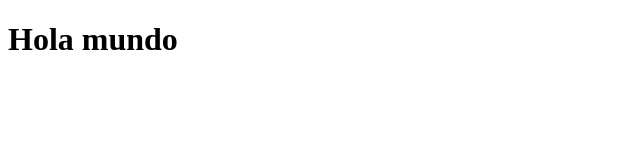
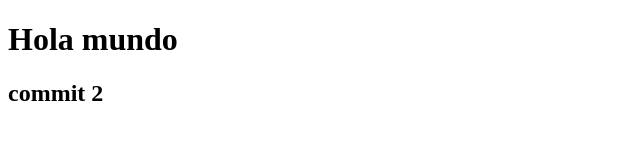
Before and after one commit to JoseSalas12/Prueba_Git, a plain HTML site: page index.html in a window 1280 px wide. Shown: the whole page, without its empty margins (0-640 px from the left). Drawn offline with Linux system fonts and the light colour scheme.

Commit message:
Cambiamos el index

```diff
--- a/index.html
+++ b/index.html
@@ -8,5 +8,6 @@
 </head>
 <body>
     <h1>Hola mundo</h1>
+    <h2>commit 2</h2>
 </body>
 </html>
```
